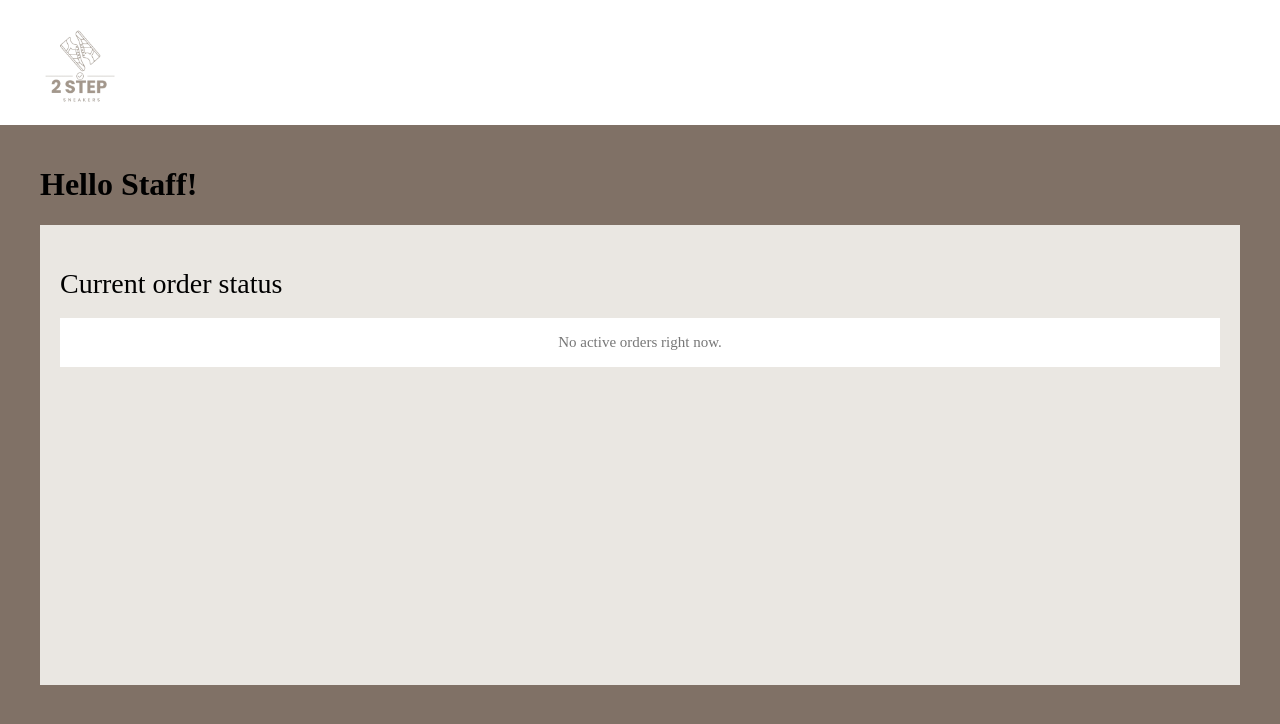
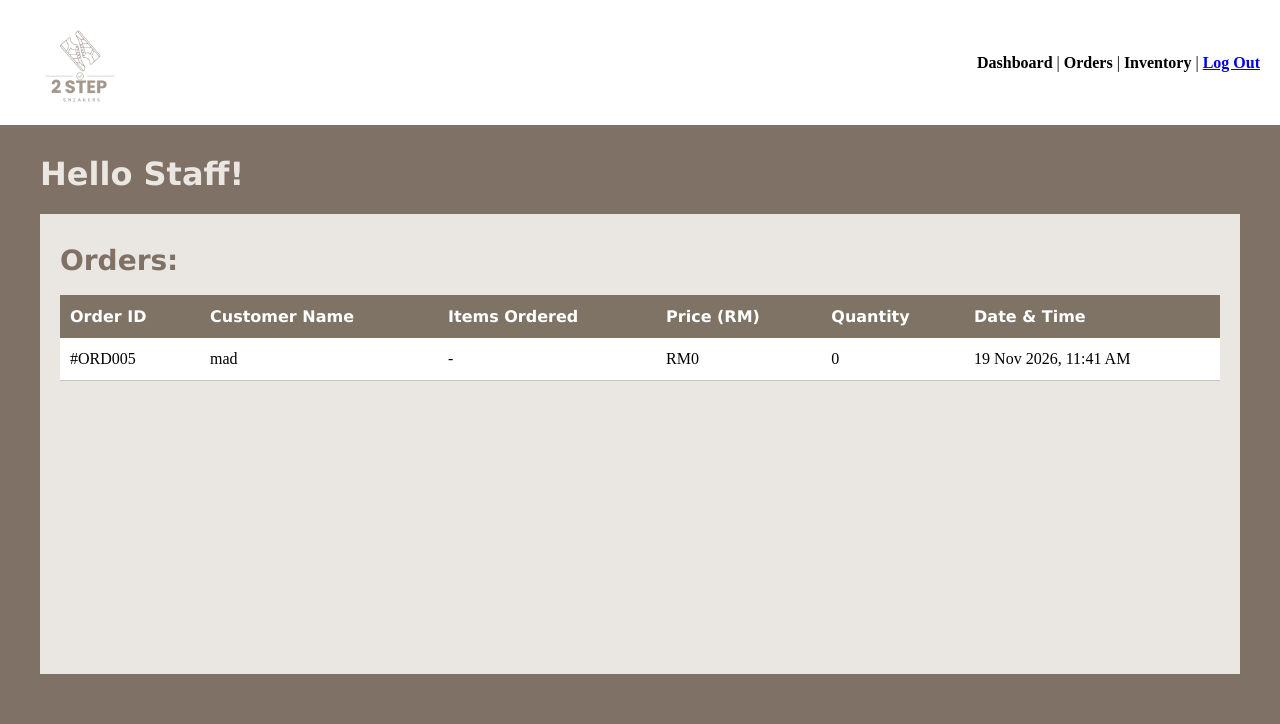
Before and after one commit to shahxvi/two-step, a PHP site: page /staff/staff_dashboard.php in a window 1280 px wide. Shown: the top 724 px of the page. Run offline with PHP 8.4, Linux system fonts and the light colour scheme; data comes from the database, SQL or seed files in the repository; tables that the repository leaves empty hold one stand-in row (values such as "Sample post").

Commit message:
added table for orders in staff dashboard

```diff
--- a/staff/staff_dashboard.css
+++ b/staff/staff_dashboard.css
@@ -34,6 +34,23 @@ main {
     margin: 0 auto;
    }
 
+h1 {
+    margin-top: 10px;
+    color:#eae7e2;
+    font-family: 'Lucida Sans', 'Lucida Sans Regular', 'Lucida Grande', 'Lucida Sans Unicode', Geneva, Verdana, sans-serif;
+}
+
+h2 {
+    margin-top: 10px;
+    color: #807166;
+    font-family: 'Lucida Sans', 'Lucida Sans Regular', 'Lucida Grande', 'Lucida Sans Unicode', Geneva, Verdana, sans-serif;
+}
+
+th {
+    font-family: 'Lucida Sans', 'Lucida Sans Regular', 'Lucida Grande', 'Lucida Sans Unicode', Geneva, Verdana, sans-serif;
+    color:#eae7e2;
+}
+
 .panel {
     background: #eae7e2;
     padding: 20px;
@@ -59,6 +76,39 @@ main {
     font-size: 15px;
 }
 
+.orders-table {
+    width: 100%;
+    border-collapse: collapse;
+    margin-top: 15px;
+    font-size: 16px;
+}
+
+.orders-table th {
+    background-color: #7f7366;
+    color: #ffffff;
+    padding: 12px 10px;
+    text-align: left;
+}
+
+.orders-table td {
+    padding: 12px 10px;
+    border-bottom: 1px solid #c9c5bd;
+    color: #000000;
+}
+
+.orders-table tbody tr:nth-child(even) {
+    background-color: #f4f3ef;
+}
+
+.orders-table tbody tr:nth-child(odd) {
+    background-color: #ffffff;
+}
+
+.orders-table .no-order {
+    text-align: center;
+    padding: 20px;
+}
+
 a.row:hover { background: #f5f3ef; }
 .row.empty  { justify-content: center; color: #777; }
 
--- a/staff/staff_dashboard.php
+++ b/staff/staff_dashboard.php
@@ -11,6 +11,24 @@ $stmt->bind_param("i", $_SESSION['user_id']);
 $stmt->execute();
 $staff = $stmt->get_result()->fetch_assoc();
 $staffName = $staff ? $staff['username'] : "Staff";
+
+$sql = "SELECT
+            co.customer_order_id,
+            COALESCE(u.fullname, u.username) AS customer_name,
+            COALESCE(GROUP_CONCAT(DISTINCT s.shoe_name SEPARATOR ', '), '-') AS items_ordered,
+            COALESCE(SUM(s.shoe_price * od.quantity), 0) AS total_price,
+            COALESCE(SUM(od.quantity), 0) AS total_quantity,
+            co.order_date_time
+        FROM customer_order co
+        JOIN user u ON co.user_id = u.user_id
+        LEFT JOIN order_details od ON co.customer_order_id = od.customer_order_id
+        LEFT JOIN shoe_variant sv ON od.shoe_variant_id = sv.shoe_variant_id
+        LEFT JOIN shoe s ON sv.shoe_id = s.shoe_id
+        GROUP BY co.customer_order_id, co.order_date_time, u.fullname, u.username
+        ORDER BY co.order_date_time DESC
+        LIMIT 5";
+
+$result = $conn->query($sql);
 ?>
 
 <!DOCTYPE html>
@@ -29,15 +47,50 @@ $staffName = $staff ? $staff['username'] : "Staff";
         <div class="logo-container">
             <img src="images/logo.png" alt="2 Step Sneakers" class="logo">
         </div>
+
+        <nav>
+            <a><strong>Dashboard</strong></a> |
+            <a><strong>Orders</strong></a> |
+            <a><strong>Inventory</strong></a> |
+            <a href="auth/login/login.html"><strong>Log Out</strong></a>
+        </nav>
     </header>
 
     <main>
         <h1>Hello <?= e($staffName) ?>!</h1>
 
         <div class="panel orders-panel">
-            <h2>Current order status</h2>
-            <div class="row empty">No active orders right now.</div>
-        </div>
+            <h2><strong>Orders:</strong></h2>
+            <table class="orders-table">
+                <thead>
+                    <tr>
+                        <th>Order ID</th>
+                        <th>Customer Name</th>
+                        <th>Items Ordered</th>
+                        <th>Price (RM)</th>
+                        <th>Quantity</th>
+                        <th>Date &amp; Time</th>
+                    </tr>
+                </thead>
+                <tbody>
+                    <?php if ($result && $result->num_rows > 0): ?>
+                        <?php while ($row = $result->fetch_assoc()): ?>
+                            <tr>
+                                <td>#ORD<?php echo str_pad($row['customer_order_id'], 3, "0", STR_PAD_LEFT); ?></td>
+                                <td><?php echo htmlspecialchars($row['customer_name']); ?></td>
+                                <td><?php echo htmlspecialchars($row['items_ordered']); ?></td>
+                                <td>RM<?php echo number_format($row['total_price'], 0); ?></td>
+                                <td><?php echo (int)$row['total_quantity']; ?></td>
+                                <td><?php echo date("d M Y, h:i A", strtotime($row['order_date_time'])); ?></td>
+                            </tr>
+                        <?php endwhile; ?>
+                    <?php else: ?>
+                        <tr>
+                            <td colspan="6" class="no-order">No orders yet.</td>
+                        </tr>
+                    <?php endif; ?>
+                </tbody>
+            </table>
     </main>
 </body>
 </html>
```
